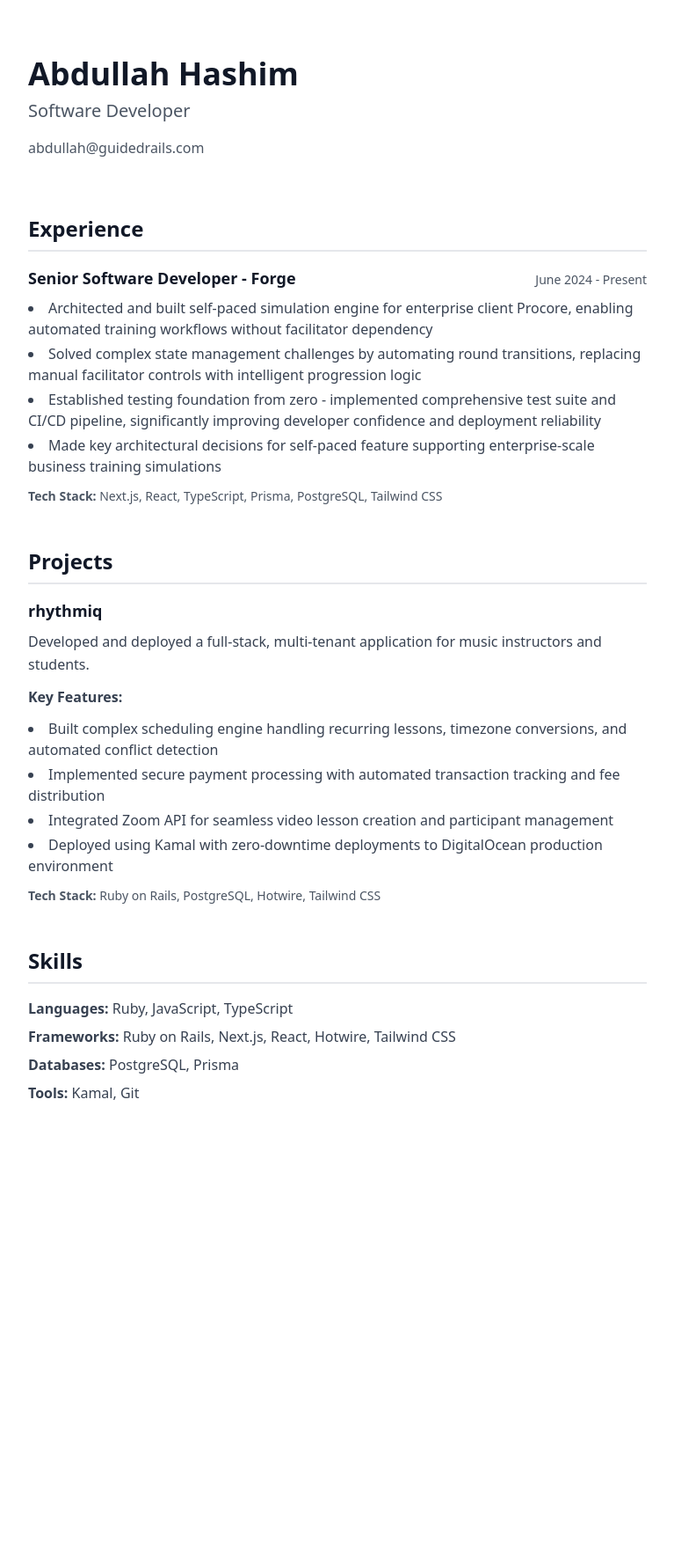
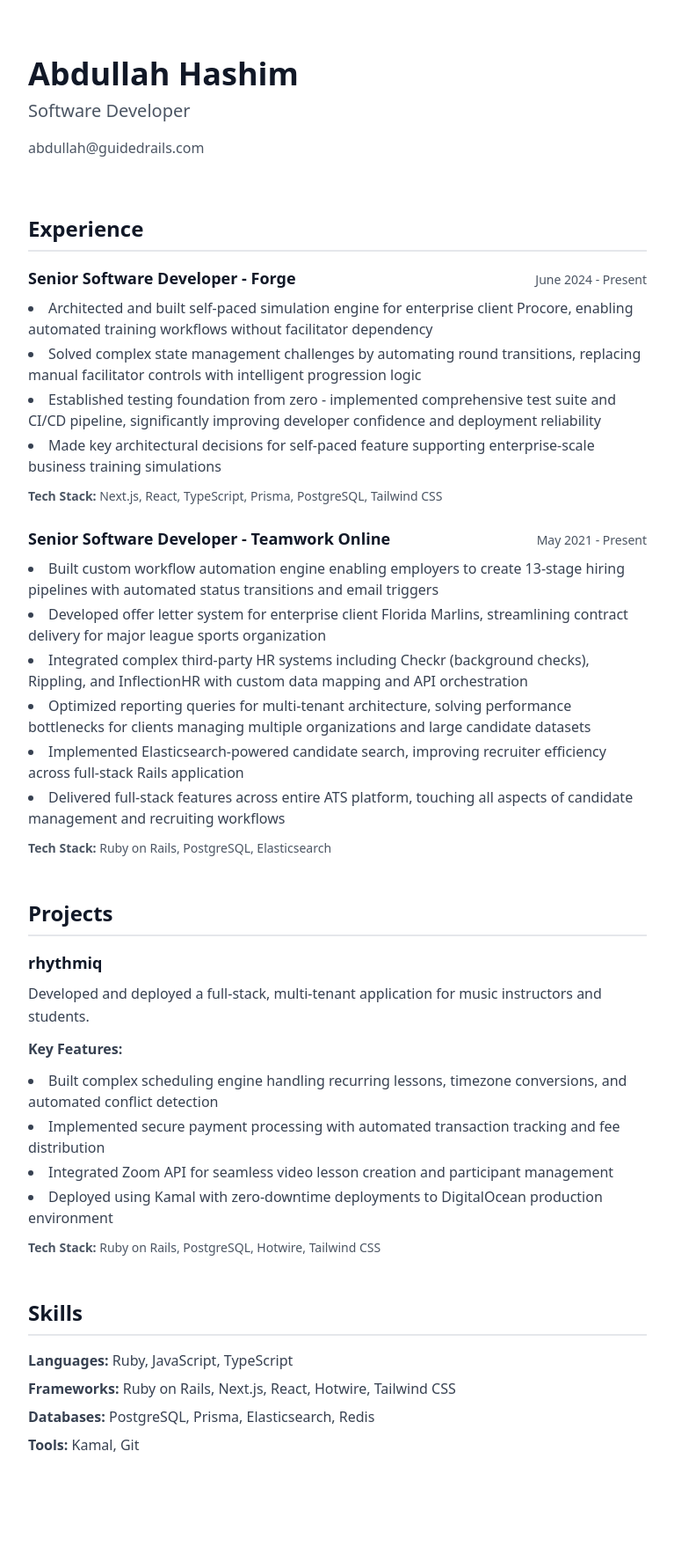
Before and after one commit to Guided-Rails/guided-rails.github.io, a Jekyll site: the page built from index.markdown, in a window 1280 px wide. Shown: the whole page at 88% size, without its empty margins (256-1023 px from the left). Built offline with Jekyll 4.4.1, drawn with Linux system fonts in a browser that asks for light colours; nearby versions of some CDN libraries; before the commit the page ends 1366 px from its top, so only the background shows below that.

Commit message:
Add Teamwork Online experience and expand skills
- Added Senior Software Developer position at Teamwork Online (May 2021 - Present)
- Highlighted workflow automation engine, offer letter system for Florida Marlins
- Included third-party HR integrations and Elasticsearch implementation
- Added Elasticsearch and Redis to Skills section

```diff
--- a/_layouts/home.html
+++ b/_layouts/home.html
@@ -40,6 +40,24 @@ layout: default
           <strong>Tech Stack:</strong> Next.js, React, TypeScript, Prisma, PostgreSQL, Tailwind CSS
         </p>
       </div>
+
+      <div class="mb-6">
+        <div class="flex justify-between items-baseline mb-2">
+          <h3 class="text-lg font-semibold text-gray-900">Senior Software Developer &dash; Teamwork Online</h3>
+          <span class="text-sm text-gray-600">May 2021 - Present</span>
+        </div>
+        <ul class="list-disc list-inside text-gray-700 space-y-1">
+          <li>Built custom workflow automation engine enabling employers to create 13-stage hiring pipelines with automated status transitions and email triggers</li>
+          <li>Developed offer letter system for enterprise client Florida Marlins, streamlining contract delivery for major league sports organization</li>
+          <li>Integrated complex third-party HR systems including Checkr (background checks), Rippling, and InflectionHR with custom data mapping and API orchestration</li>
+          <li>Optimized reporting queries for multi-tenant architecture, solving performance bottlenecks for clients managing multiple organizations and large candidate datasets</li>
+          <li>Implemented Elasticsearch-powered candidate search, improving recruiter efficiency across full-stack Rails application</li>
+          <li>Delivered full-stack features across entire ATS platform, touching all aspects of candidate management and recruiting workflows</li>
+        </ul>
+        <p class="text-sm text-gray-600 mt-3">
+          <strong>Tech Stack:</strong> Ruby on Rails, PostgreSQL, Elasticsearch
+        </p>
+      </div>
     </section>
 
     <!-- Projects -->
@@ -72,7 +90,7 @@ layout: default
       <div class="text-gray-700">
         <p class="mb-2"><strong>Languages:</strong> Ruby, JavaScript, TypeScript</p>
         <p class="mb-2"><strong>Frameworks:</strong> Ruby on Rails, Next.js, React, Hotwire, Tailwind CSS</p>
-        <p class="mb-2"><strong>Databases:</strong> PostgreSQL, Prisma</p>
+        <p class="mb-2"><strong>Databases:</strong> PostgreSQL, Prisma, Elasticsearch, Redis</p>
         <p class="mb-2"><strong>Tools:</strong> Kamal, Git</p>
       </div>
     </section>
```
